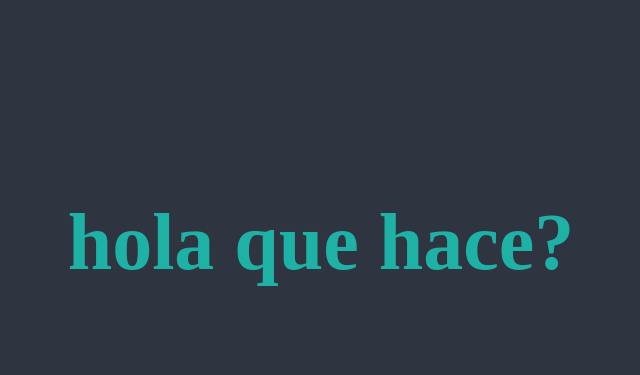
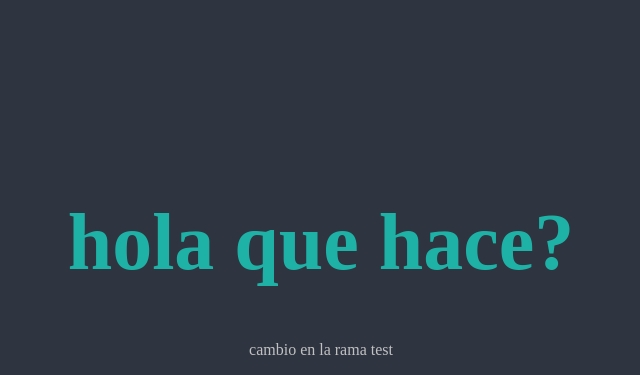
Before and after one commit to AbelCamilo95/PruebaGit, a plain HTML site: page index.html in a window 1280 px wide. Shown: the part 666-1041 px from the top of the page, without its empty margins (319-959 px from the left). Before the commit the page ends 1007 px from the top, so only its background shows below. Drawn offline with Linux system fonts and the light colour scheme.

Commit message:
commit en branch test

```diff
--- a/index.html
+++ b/index.html
@@ -16,5 +16,6 @@
  <h2>Taller de versionamiento de código con Git y Github</h2>
  <h1> hola que hace </h1>
 	<h1> hola que hace?</h1>
+<p>cambio en la rama test</p>
 </body>
 </html>
```
